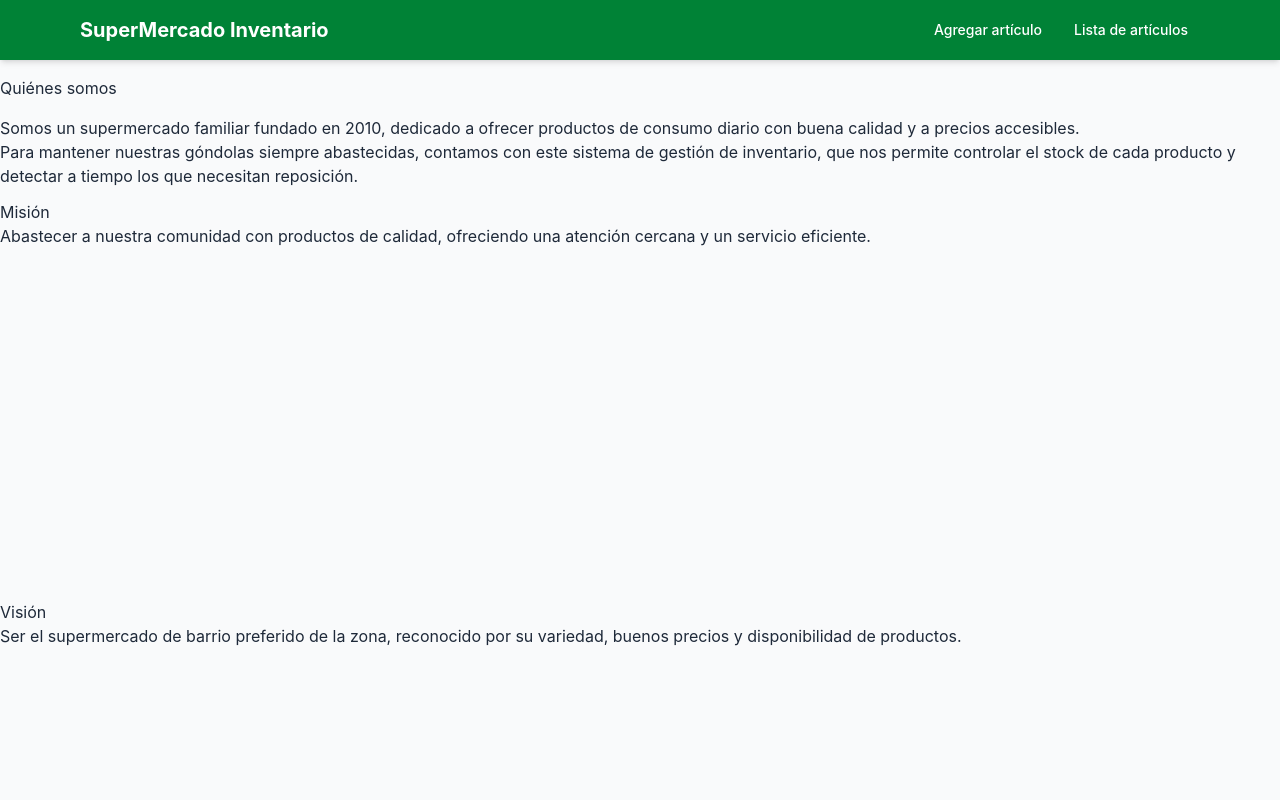
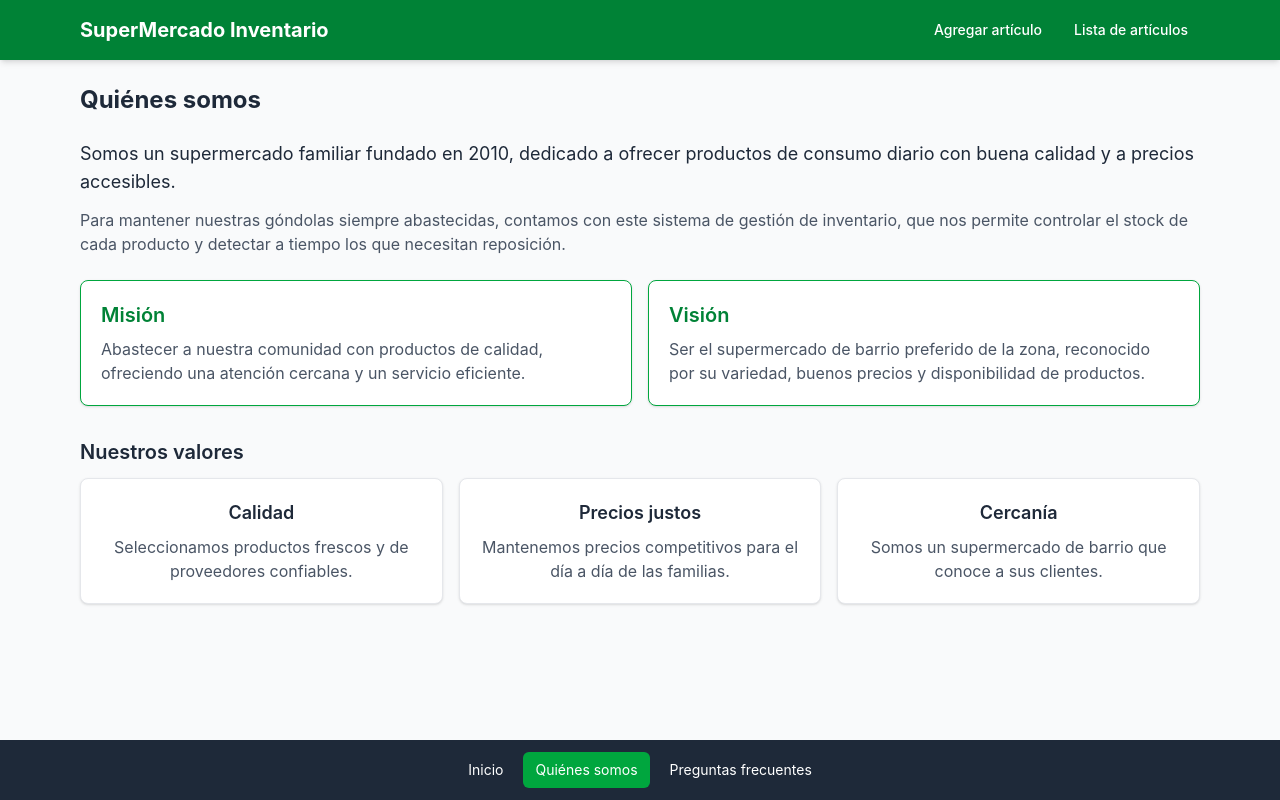
Before and after one commit to m-vargas-h/supermercado-miguel-vargas-pfy2202, a React (Vite) app: page /quienes-somos in a window 1280 px wide. Shown: the top 800 px of the page. Built offline with nearby package versions, Linux system fonts and the light colour scheme.

Commit message:
Style: migra componentes a Tailwind y preguntas con useState

```diff
--- a/src/components/EstadoStock.jsx
+++ b/src/components/EstadoStock.jsx
@@ -1,11 +1,13 @@
 function EstadoStock({ stock }) {
+    const base = 'inline-block rounded-full px-2.5 py-0.5 text-xs font-semibold'
+
     if (stock === 0)
-        return <span className="badge bg-danger">Sin stock</span>
+        return <span className={base + ' bg-red-100 text-red-700'}>Sin stock</span>
 
     if (stock < 10)
-        return <span className="badge bg-warning text-dark">Stock bajo</span>
+        return <span className={base + ' bg-yellow-100 text-yellow-800'}>Stock bajo</span>
 
-    return <span className="badge bg-success">Disponible</span>
+    return <span className={base + ' bg-green-100 text-green-700'}>Disponible</span>
 }
 
 export default EstadoStock
--- a/src/components/MenuInferior.jsx
+++ b/src/components/MenuInferior.jsx
@@ -1,18 +1,22 @@
 import { NavLink } from 'react-router-dom'
 
 function MenuInferior() {
+    const clasesEnlace = ({ isActive }) =>
+        'block rounded-md px-3 py-2 text-sm text-white transition-colors ' +
+        (isActive ? 'bg-green-600' : 'hover:bg-gray-700')
+
     return (
-        <footer className="bg-dark mt-auto py-3">
-            <nav className="container">
-                <ul className="nav nav-pills justify-content-center gap-2">
-                    <li className="nav-item">
-                        <NavLink to="/" end className="nav-link text-white">Inicio</NavLink>
+        <footer className="mt-auto bg-gray-800 py-3">
+            <nav className="mx-auto max-w-6xl px-4">
+                <ul className="flex flex-wrap justify-center gap-2">
+                    <li>
+                        <NavLink to="/" end className={clasesEnlace}>Inicio</NavLink>
                     </li>
-                    <li className="nav-item">
-                        <NavLink to="/quienes-somos" className="nav-link text-white">Quiénes somos</NavLink>
+                    <li>
+                        <NavLink to="/quienes-somos" className={clasesEnlace}>Quiénes somos</NavLink>
                     </li>
-                    <li className="nav-item">
-                        <NavLink to="/preguntas-frecuentes" className="nav-link text-white">Preguntas frecuentes</NavLink>
+                    <li>
+                        <NavLink to="/preguntas-frecuentes" className={clasesEnlace}>Preguntas frecuentes</NavLink>
                     </li>
                 </ul>
             </nav>
--- a/src/components/pages/NoEncontrada.jsx
+++ b/src/components/pages/NoEncontrada.jsx
@@ -2,10 +2,12 @@ import { Link } from 'react-router-dom'
 
 function NoEncontrada() {
     return (
-        <main className="container py-4 text-center">
-            <h2>Página no encontrada</h2>
-            <p>La ruta que buscas no existe.</p>
-            <Link to="/" className="btn btn-success">Volver al inicio</Link>
+        <main className="mx-auto w-full max-w-6xl px-4 py-6 text-center">
+            <h2 className="mb-2 text-2xl font-bold">Página no encontrada</h2>
+            <p className="mb-4 text-gray-600">La ruta que buscas no existe.</p>
+            <Link to="/" className="rounded-md bg-green-600 px-4 py-2 font-medium text-white transition-colors hover:bg-green-700">
+                Volver al inicio
+            </Link>
         </main>
     )
 }
--- a/src/components/pages/PreguntasFrecuentes.jsx
+++ b/src/components/pages/PreguntasFrecuentes.jsx
@@ -1,16 +1,24 @@
+import { useState } from 'react'
+
 function PreguntasFrecuentes() {
+    const [abierta, setAbierta] = useState(0)
+
     const preguntas = [
         {
             pregunta: "¿Qué información muestra el inventario?",
-            respuesta: "El inventario muestra cada producto con su categoría, precio, stock actual y estado de disponibilidad."
+            respuesta: "El inventario muestra cada producto con su marca, tipo, precio, stock actual y estado de disponibilidad."
         },
         {
             pregunta: "¿Qué significa \"Stock bajo\"?",
             respuesta: "Indica que el producto tiene menos de 10 unidades disponibles y debe considerarse para reposición."
         },
         {
-            pregunta: "¿Cómo filtro los productos por categoría?",
-            respuesta: "En la página de inicio, usa el selector \"Filtrar por categoría\" sobre la tabla para ver solo los productos de una categoría."
+            pregunta: "¿Cómo filtro los productos por tipo?",
+            respuesta: "En la página de inicio, usa el selector \"Filtrar por tipo\" sobre la tabla para ver solo los productos de un tipo."
+        },
+        {
+            pregunta: "¿Cómo agrego un nuevo artículo?",
+            respuesta: "Desde el menú superior, entra a \"Agregar artículo\", completa el formulario y presiona \"Guardar artículo\". El artículo aparecerá en la lista y en el inventario."
         },
         {
             pregunta: "¿Cómo veo el detalle de un producto?",
@@ -23,33 +31,37 @@ function PreguntasFrecuentes() {
     ]
 
     return (
-        <main className="container py-4">
-            <h2 className="mb-4">Preguntas frecuentes</h2>
+        <main className="mx-auto w-full max-w-6xl px-4 py-6">
+            <h2 className="mb-6 text-2xl font-bold">Preguntas frecuentes</h2>
 
-            <div className="accordion" id="acordeon-faq">
-                {preguntas.map((item, i) => (
-                    <div className="accordion-item" key={i}>
-                        <h3 className="accordion-header">
+            <div className="divide-y divide-gray-200 overflow-hidden rounded-lg border border-gray-200 bg-white shadow-sm">
+                {preguntas.map((item, i) => {
+                    const estaAbierta = abierta === i
+                    return (
+                        <div key={i}>
+                            <h3>
                                 <button
-                                className={"accordion-button" + (i === 0 ? "" : " collapsed")}
                                     type="button"
-                                data-bs-toggle="collapse"
-                                data-bs-target={"#faq-" + i}
-                                aria-expanded={i === 0}
+                                    onClick={() => setAbierta(estaAbierta ? null : i)}
+                                    aria-expanded={estaAbierta}
                                     aria-controls={"faq-" + i}
+                                    className={
+                                        "flex w-full items-center justify-between px-4 py-3 text-left font-medium transition-colors " +
+                                        (estaAbierta ? "bg-green-50 text-green-800" : "hover:bg-gray-50")
+                                    }
                                 >
                                     {item.pregunta}
+                                    <span className={"ml-4 transition-transform " + (estaAbierta ? "rotate-180" : "")}>▾</span>
                                 </button>
                             </h3>
-                        <div
-                            id={"faq-" + i}
-                            className={"accordion-collapse collapse" + (i === 0 ? " show" : "")}
-                            data-bs-parent="#acordeon-faq"
-                        >
-                            <div className="accordion-body">{item.respuesta}</div>
+                            {estaAbierta && (
+                                <div id={"faq-" + i} className="px-4 pb-4 pt-1 text-gray-600">
+                                    {item.respuesta}
                                 </div>
+                            )}
                         </div>
-                ))}
+                    )
+                })}
             </div>
         </main>
     )
--- a/src/components/pages/QuienesSomos.jsx
+++ b/src/components/pages/QuienesSomos.jsx
@@ -6,54 +6,42 @@ function QuienesSomos() {
     ]
 
     return (
-        <main className="container py-4">
-            <h2 className="mb-4">Quiénes somos</h2>
+        <main className="mx-auto w-full max-w-6xl px-4 py-6">
+            <h2 className="mb-6 text-2xl font-bold">Quiénes somos</h2>
 
-            <p className="lead">
+            <p className="mb-3 text-lg">
                 Somos un supermercado familiar fundado en 2010, dedicado a ofrecer productos
                 de consumo diario con buena calidad y a precios accesibles.
             </p>
-            <p>
+            <p className="mb-6 text-gray-600">
                 Para mantener nuestras góndolas siempre abastecidas, contamos con este sistema
                 de gestión de inventario, que nos permite controlar el stock de cada producto
                 y detectar a tiempo los que necesitan reposición.
             </p>
 
-            <div className="row g-4 my-3">
-                <div className="col-md-6">
-                    <div className="card h-100 border-success">
-                        <div className="card-body">
-                            <h4 className="card-title text-success">Misión</h4>
-                            <p className="card-text">
+            <div className="mb-8 grid gap-4 md:grid-cols-2">
+                <div className="rounded-lg border border-green-600 bg-white p-5 shadow-sm">
+                    <h4 className="mb-2 text-xl font-semibold text-green-700">Misión</h4>
+                    <p className="text-gray-600">
                         Abastecer a nuestra comunidad con productos de calidad, ofreciendo
                         una atención cercana y un servicio eficiente.
                     </p>
                 </div>
-                    </div>
-                </div>
-                <div className="col-md-6">
-                    <div className="card h-100 border-success">
-                        <div className="card-body">
-                            <h4 className="card-title text-success">Visión</h4>
-                            <p className="card-text">
+                <div className="rounded-lg border border-green-600 bg-white p-5 shadow-sm">
+                    <h4 className="mb-2 text-xl font-semibold text-green-700">Visión</h4>
+                    <p className="text-gray-600">
                         Ser el supermercado de barrio preferido de la zona, reconocido por
                         su variedad, buenos precios y disponibilidad de productos.
                     </p>
                 </div>
             </div>
-                </div>
-            </div>
 
-            <h4 className="mt-4 mb-3">Nuestros valores</h4>
-            <div className="row g-3">
+            <h4 className="mb-3 text-xl font-semibold">Nuestros valores</h4>
+            <div className="grid gap-4 md:grid-cols-3">
                 {valores.map(valor => (
-                    <div className="col-md-4" key={valor.titulo}>
-                        <div className="card h-100 text-center">
-                            <div className="card-body">
-                                <h5 className="card-title">{valor.titulo}</h5>
-                                <p className="card-text">{valor.texto}</p>
-                            </div>
-                        </div>
+                    <div key={valor.titulo} className="rounded-lg border border-gray-200 bg-white p-5 text-center shadow-sm">
+                        <h5 className="mb-2 text-lg font-semibold">{valor.titulo}</h5>
+                        <p className="text-gray-600">{valor.texto}</p>
                     </div>
                 ))}
             </div>
```
Lines whose indentation alone changed are shown as unchanged.
